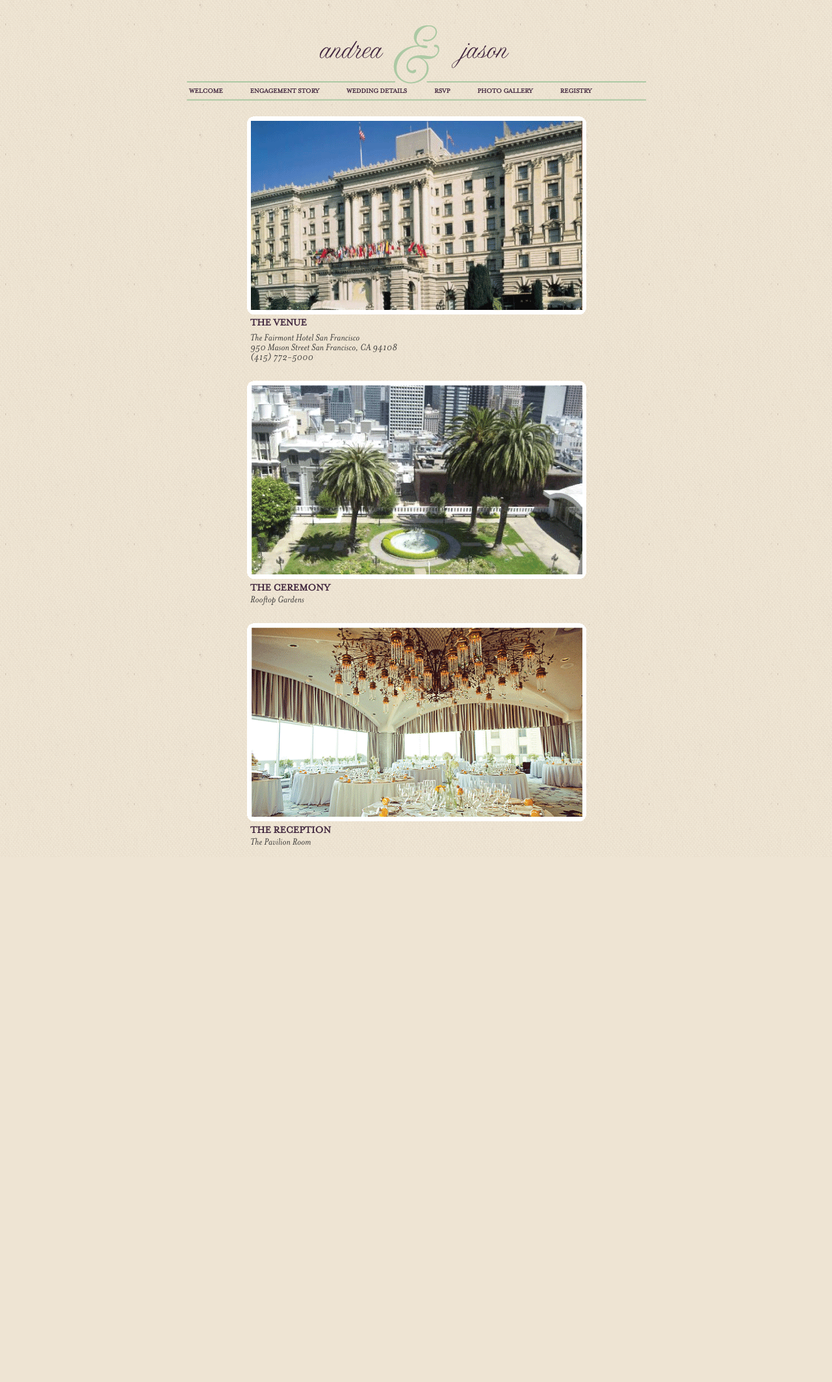
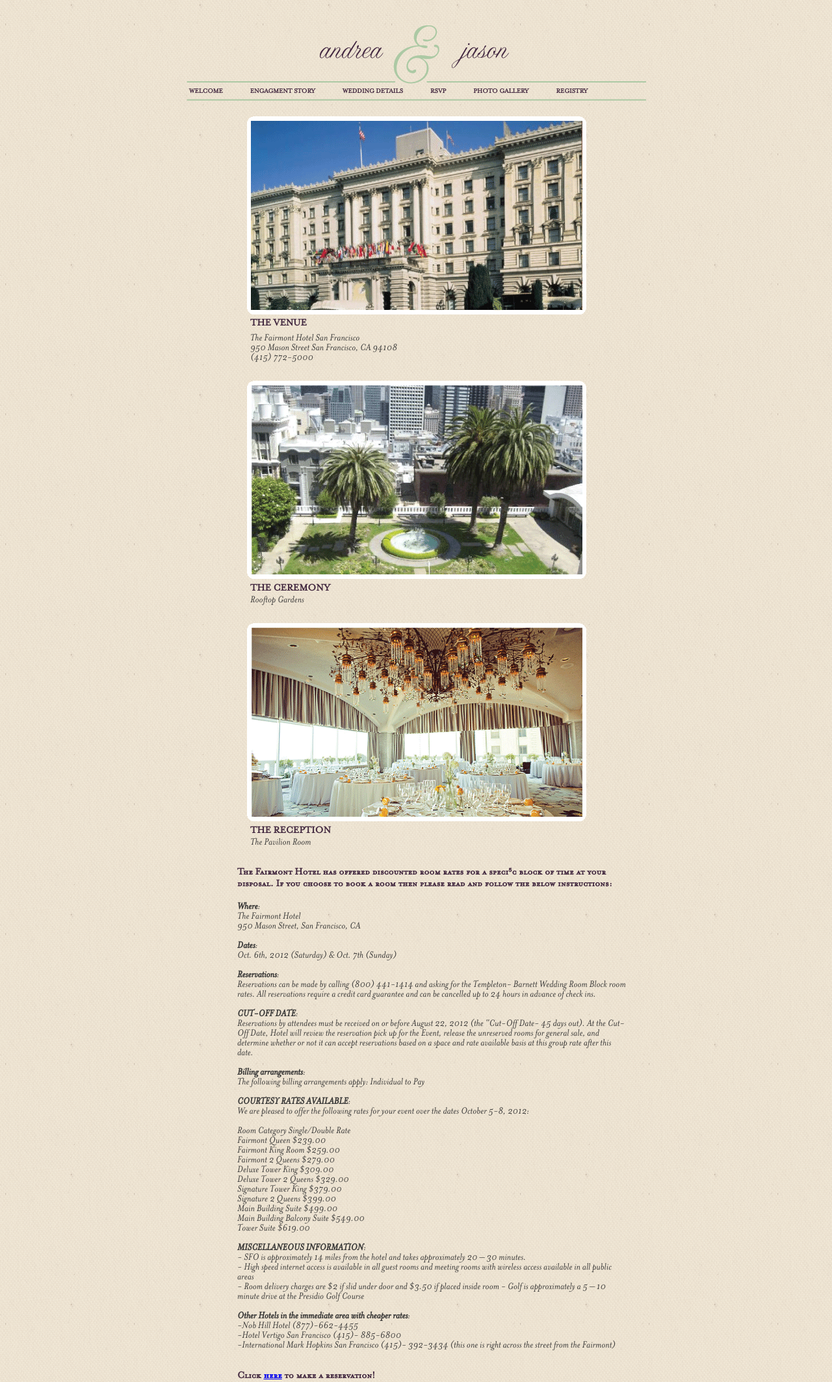
Before and after one commit to cam3ron/jasonandrea.com, a PHP site: page /wedding-details.php in a window 1280 px wide. Shown: the whole page at 65% size. Before the commit the page ends 1314 px from the top, so only its background shows below. Run offline with PHP 8.4, Linux system fonts and the light colour scheme.

Commit message:
added some more stuff

```diff
--- a/css/master.css
+++ b/css/master.css
@@ -290,6 +290,26 @@ body {
 	padding-bottom: 10px;
 }
 
+	#accommodation {
+		text-align: left;
+		margin-left: 200px;
+		width: 600px;
+		margin-top: 30px;
+	}
+
+	#accommodation h3 {
+    	font-family: 'MrsEavesPetiteCapsRegular';
+    	font-size: 12pt;
+    	color: #42283F;
+	}
+
+	#accommodation p {
+		font-family: 'MrsEavesMediumItalic';
+		font-size: 12pt;
+		color: #3A3938;
+		margin-top: -15px;
+	}
+
 /* ---------------------- ceremony details -------------------------------------*/
 #ceremony_photo {
 	background-image: url('../images/ceremony.png');
--- a/includes/header.inc
+++ b/includes/header.inc
@@ -5,9 +5,9 @@
             			  <li><a href="index.php">Welcome</a></li>
             			  <li><a href="engagement.php">Engagement Story</a></li>
                 		  <li><a href="wedding-details.php">Wedding Details</a></li>
-                		  <li><a href="rsvp.php">RSVP</a></li>
+                		  <li><a href="javascript:void(0)" onclick="javascript:window.open('https://docs.google.com/spreadsheet/viewform?formkey=dEI5SmVnZUhnVW1qLXRQZHlIZTVwWGc6MQ', 'RSVP Form','menubar=0, toolbar=0, directories=0, location=0, location=1,status=1,scrollbars=1, width=650,height=515')">RSVP</a></li>
                 		  <li><a href="photo-gallery.php">Photo Gallery</a></li>
-                		  <li><a href="http://www.bedbathandbeyond.com/regGiftRegistry.asp?wrn=%2D951621439&">Registry</a></li>
+                		  <li><a href="registry.php">Registry</a></li>
             			</ul>
 				</div><!-- navbar -->
 			</div><!-- header -->
--- a/rsvp.php
+++ b/rsvp.php
@@ -12,7 +12,7 @@
                         <?php include 'includes/header.inc'; ?>
 
 			<div id="texthere">
-			Coming soon!
+			<iframe src="https://docs.google.com/spreadsheet/embeddedform?formkey=dEI5SmVnZUhnVW1qLXRQZHlIZTVwWGc6MQ" width="760" height="1284" frameborder="0" marginheight="0" marginwidth="0">Loading...</iframe>
 			</div><!-- welcome_photo -->
 			</div>
 		</div><!-- container -->
--- a/wedding-details.php
+++ b/wedding-details.php
@@ -9,7 +9,19 @@
 	<body>
 
 		<div id="container">
-                        <?php include 'includes/header.inc'; ?>
+			<div id="header">
+				<div id="names"><img src="images/names.png" height="120" width="715"></div><!-- names -->
+				<div id="navbar">
+					<ul>
+            			<li><a href="index.html">WELCOME</a></li>
+            			<li><a href="engagement.html">ENGAGMENT STORY</a></li>
+                		<li><a href="weddingdetails.html">WEDDING DETAILS</a></li>
+                		<li><a href="rsvp.html">RSVP</a></li>
+                		<li><a href="">PHOTO GALLERY</a></li>
+                		<li><a href="">REGISTRY</a></li>
+            		</ul>
+				</div><!-- navbar -->
+			</div><!-- header -->
 
 			<div id="venue_photo"></div><!-- welcome_photo -->
 			<div id="venue">
@@ -31,6 +43,70 @@
 			</div><!-- reception -->
 
 
+<!--NOTE FOR JASON: added for the accommodation: add to the code on the .php -->
+			<div id="accommodation">
+			<h3>The Fairmont Hotel has offered discounted room rates for a specific block of time at your disposal. If you choose to book a room then please read and follow the below instructions:</h3><br>
+
+
+<p><strong>Where</strong>:<br>
+The Fairmont Hotel<br>
+950 Mason Street, San Francisco, CA<br><br>
+
+<strong>Dates</strong>: <br>
+Oct. 6th, 2012 (Saturday) & Oct. 7th (Sunday) <br><br>
+
+<strong>Reservations</strong>:<br>
+Reservations can be made by calling (800) 441-1414 and asking for the Templeton-
+Barnett Wedding Room Block room rates. All reservations require a credit card
+guarantee and can be cancelled up to 24 hours in advance of check ins.<br><br>
+
+<strong>CUT-OFF DATE</strong>:<br>
+Reservations by attendees must be received on or before August 22, 2012 (the “Cut-Off
+Date- 45 days out). At the Cut-Off Date, Hotel will review the reservation pick up for the
+Event, release the unreserved rooms for general sale, and determine whether or not it can
+accept reservations based on a space and rate available basis at this group rate after this
+date.<br><br>
+
+<strong>Billing arrangements</strong>: <br>
+The following billing arrangements apply: Individual to Pay <br><br>
+
+<strong>COURTESY RATES AVAILABLE</strong>:<br>
+We are pleased to offer the following rates for your event over the dates October 5-8,
+2012:<br><br>
+
+Room Category							Single/Double Rate<br>
+Fairmont Queen							$239.00<br>
+Fairmont King Room						$259.00<br>
+Fairmont 2 Queens							$279.00<br>
+Deluxe Tower King							$309.00	<br>
+Deluxe Tower 2 Queens						$329.00	<br>
+Signature Tower King						$379.00<br>
+Signature 2 Queens							$399.00<br>
+Main Building Suite							$499.00<br>
+Main Building Balcony Suite					$549.00<br>
+Tower Suite								$619.00<br><br>
+
+
+<strong>MISCELLANEOUS INFORMATION</strong>:<br>
+- SFO is approximately 14 miles from the hotel and takes approximately 20 – 30
+   minutes.<br>
+- High speed internet access is available in all guest rooms and meeting rooms
+   with wireless access available in all public areas<br>
+- Room delivery charges are $2 if slid under door and $3.50 if placed inside room
+- Golf is approximately a 5 – 10 minute drive at the Presidio Golf Course
+<br><br>
+
+
+<strong>Other Hotels in the immediate area with cheaper rates</strong>:<br>
+-Nob Hill Hotel  (877)-662-4455 <br>
+-Hotel Vertigo San Francisco  (415)- 885-6800<br>
+-International Mark Hopkins San Francisco (415)- 392-3434 (this one is right across the street from the Fairmont)<br><br>
+
+
+
+			 <h3>Click <a href="https://resweb.passkey.com/Resweb.do?mode=welcome_ei_new&eventID=9716061">here</a> to make a reservation!</h3> </p></div>
+
+
 		</div><!-- container -->
 
 	</body>
```
Also changed, not shown: other parts of css/master.css (+17 -9 lines), registry.php (added, +26 -0 lines), images/logo_bed_bath_beyond.gif (deleted). Lines whose indentation alone changed are shown as unchanged.
